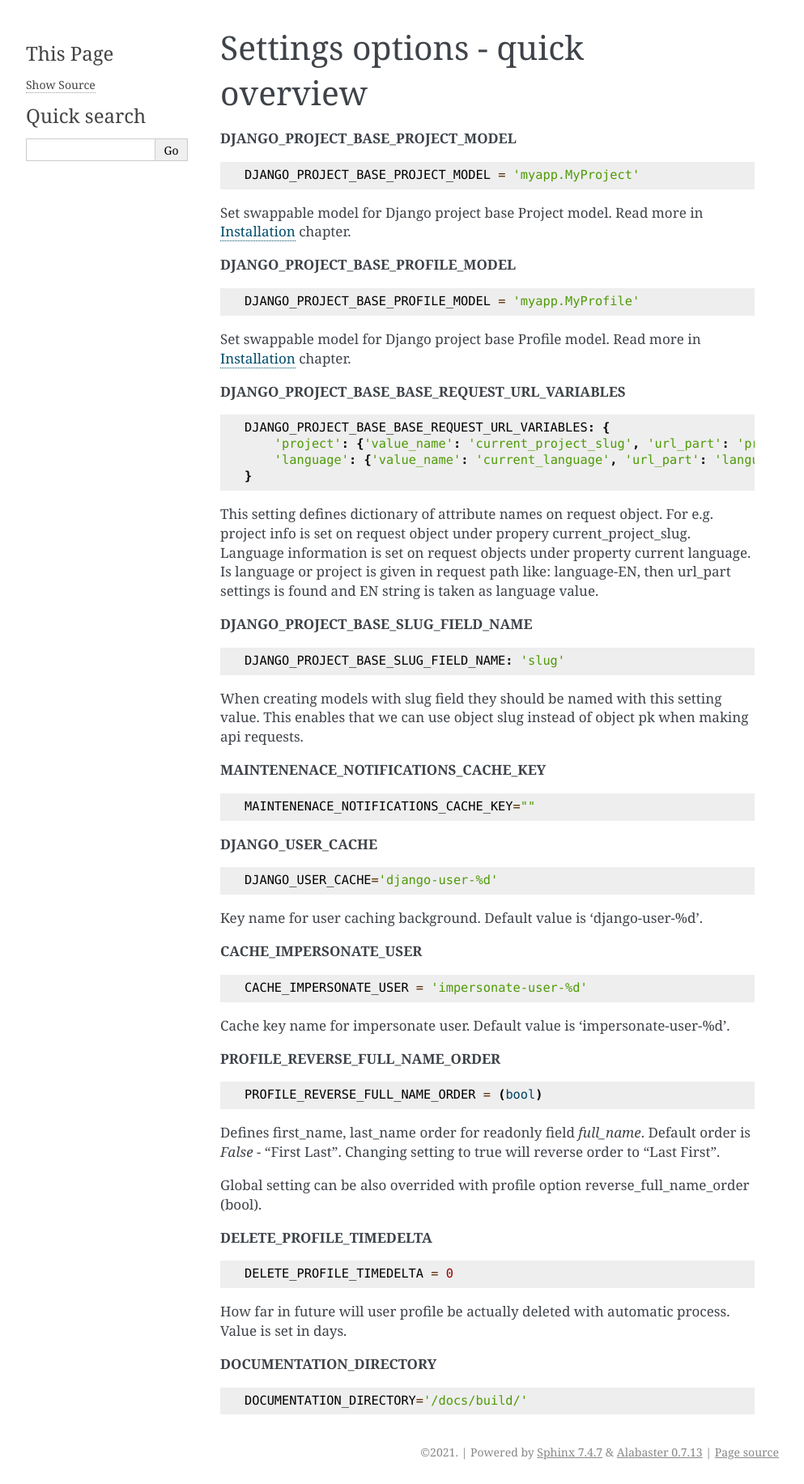
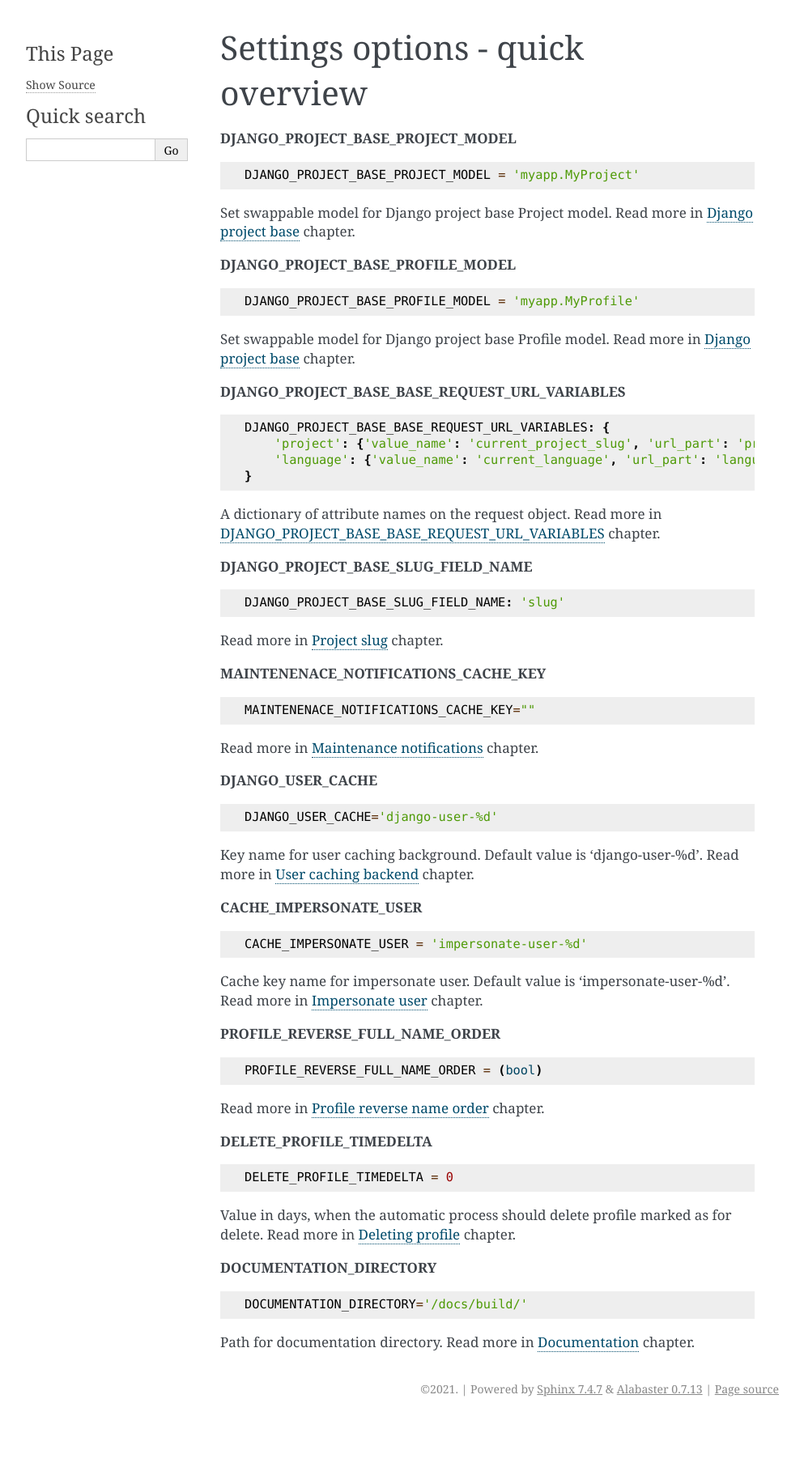
Before and after one commit to velis74/django-project-base, a Sphinx documentation site: the page built from docs/source/settings.rst, in a window 1280 px wide. Shown: the whole page at 81% size, without its empty margins (148-1141 px from the left). Built offline with Sphinx 7.4.7, drawn with Linux system fonts in a browser that asks for light colours; after the commit the page ends 1755 px from its top, so only the background shows below that.

Commit message:
322 Dokumentacija: popravek settings sekcije
- dodane 3 nove sekcije, podrobna dopolnitev teh sekcij bo v drugih taskih
- priprava na večji task reorganiziranja  strukture

```diff
--- /dev/null
+++ b/docs/source/documentation.rst
@@ -0,0 +1,2 @@
+Documentation
+=============
--- a/docs/source/modules/index.rst
+++ b/docs/source/modules/index.rst
@@ -11,5 +11,7 @@
 .. toctree::
    :name: modules
 
+   Project <project>
+   Profile <profile>
    Notifications <notifications>
    Authentication <authentication>
--- a/docs/source/settings.rst
+++ b/docs/source/settings.rst
@@ -1,4 +1,5 @@
 .. _Settings:
+
 Settings options - quick overview
 =================================
 
@@ -8,7 +9,7 @@
 
   DJANGO_PROJECT_BASE_PROJECT_MODEL = 'myapp.MyProject'
 
-Set swappable model for Django project base Project model. Read more in :ref:`Installation` chapter.
+Set swappable model for Django project base Project model. Read more in :ref:`Django project base` chapter.
 
 **DJANGO_PROJECT_BASE_PROFILE_MODEL**
 
@@ -16,7 +17,7 @@
 
   DJANGO_PROJECT_BASE_PROFILE_MODEL = 'myapp.MyProfile'
 
-Set swappable model for Django project base Profile model. Read more in :ref:`Installation` chapter.
+Set swappable model for Django project base Profile model. Read more in :ref:`Django project base` chapter.
 
 **DJANGO_PROJECT_BASE_BASE_REQUEST_URL_VARIABLES**
 
@@ -27,10 +28,8 @@
         'language': {'value_name': 'current_language', 'url_part': 'language-'}
     }
 
-
-This setting defines dictionary of attribute names on request object. For e.g. project info is set on request object under
-propery current_project_slug. Language information is set on request objects under property current language. Is language
-or project is given in request path like: language-EN, then url_part settings is found and EN string is taken as language value.
+A dictionary of attribute names on the request object. Read more in
+:ref:`DJANGO_PROJECT_BASE_BASE_REQUEST_URL_VARIABLES` chapter.
 
 **DJANGO_PROJECT_BASE_SLUG_FIELD_NAME**
 
@@ -38,8 +37,7 @@
 
     DJANGO_PROJECT_BASE_SLUG_FIELD_NAME: 'slug'
 
-When creating models with slug field they should be named with this setting value. This enables that we can use object slug instead of
-object pk when making api requests.
+Read more in :ref:`Project slug` chapter.
 
 **MAINTENENACE_NOTIFICATIONS_CACHE_KEY**
 
@@ -47,13 +45,16 @@
 
   MAINTENENACE_NOTIFICATIONS_CACHE_KEY=""
 
+Read more in :ref:`Maintenance notifications` chapter.
+
 **DJANGO_USER_CACHE**
 
 .. code-block:: python
 
   DJANGO_USER_CACHE='django-user-%d'
 
-Key name for user caching background. Default value is 'django-user-%d'.
+Key name for user caching background. Default value is 'django-user-%d'. Read more in :ref:`User caching backend`
+chapter.
 
 **CACHE_IMPERSONATE_USER**
 
@@ -61,7 +62,8 @@
 
   CACHE_IMPERSONATE_USER = 'impersonate-user-%d'
 
-Cache key name for impersonate user. Default value is 'impersonate-user-%d'.
+Cache key name for impersonate user. Default value is 'impersonate-user-%d'. Read more in :ref:`Impersonate user`
+chapter.
 
 **PROFILE_REVERSE_FULL_NAME_ORDER**
 
@@ -69,10 +71,7 @@
 
   PROFILE_REVERSE_FULL_NAME_ORDER = (bool)
 
-Defines first_name, last_name order for readonly field *full_name*. Default order is *False* - "First Last". Changing
-setting to true will reverse order to "Last First".
-
-Global setting can be also overrided with profile option reverse_full_name_order (bool).
+Read more in :ref:`Profile reverse name order` chapter.
 
 **DELETE_PROFILE_TIMEDELTA**
 
@@ -80,10 +79,13 @@
 
   DELETE_PROFILE_TIMEDELTA = 0
 
-How far in future will user profile be actually deleted with automatic process. Value is set in days.
+Value in days, when the automatic process should delete profile marked as for delete. Read more in
+:ref:`Deleting profile` chapter.
 
 **DOCUMENTATION_DIRECTORY**
 
 .. code-block:: python
 
   DOCUMENTATION_DIRECTORY='/docs/build/'
+
+Path for documentation directory. Read more in :ref:`Documentation` chapter.
```
Also changed, not shown: docs/source/modules/profile.rst (added, +23 -0 lines), docs/source/modules/project.rst (added, +28 -0 lines), 1 other file.
